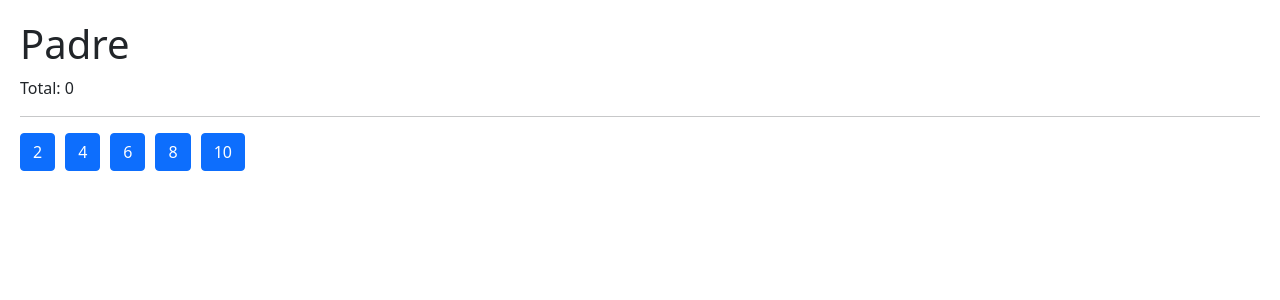
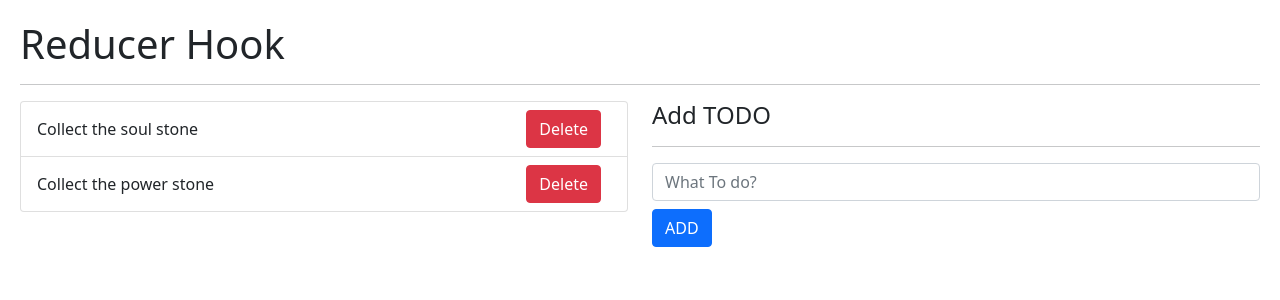
Before and after one commit to diferoca1978/React, a React (Vite) app in the folder 03-hooks-app/: page / in a window 1280 px wide. Shown: the top 300 px of the page. Built offline with nearby package versions, Linux system fonts and the light colour scheme.

Commit message:
all done till Use reducer hook without persistence the new todos in local storage

```diff
--- /dev/null
+++ b/03-hooks-app/src/07-UseReducer/TodoAdd.jsx
@@ -0,0 +1,54 @@
+import PropTypes from 'prop-types'
+import { useForm } from "../hooks/useForm"
+
+
+export const TodoAdd = ( {onNewTodo} ) => {
+
+  const {formState, onInputChange, onResetForm} = useForm({
+    description: ''
+  })
+
+  const {description} = formState
+
+  const onFormSubmit = (event) => {
+    event.preventDefault();
+
+    if (description.length <= 1)return;
+
+    const newTodo = {
+      id: new Date().getTime(),
+      description: description,
+      done: false
+    }
+
+    onNewTodo(newTodo);
+    onResetForm();
+
+  }
+
+  return (
+    <>
+      <form onSubmit={onFormSubmit}>
+              <input
+                type="text"
+                placeholder="What To do?"
+                className="form-control"
+                name="description"
+                value={ description }
+                onChange={onInputChange}
+              />
+
+              <button
+              type="submit"
+              className="btn btn-primary mt-2"
+              > ADD
+              </button>
+            </form>
+    </>
+  )
+}
+
+TodoAdd.propTypes = {
+
+  onNewTodo: PropTypes.func
+}
--- /dev/null
+++ b/03-hooks-app/src/07-UseReducer/TodoApp.jsx
@@ -0,0 +1,59 @@
+import { useReducer } from "react"
+import { todoReducerHook, TodoAdd, TodoList } from "./"
+
+
+
+
+const initialState = [
+  {
+    id: new Date().getTime(),
+    description: 'Collect the soul stone',
+    done: false
+  },
+  {
+    id: new Date().getTime() * 3,
+    description: 'Collect the power stone',
+    done: false
+  }
+]
+
+
+export const TodoApp = () => {
+
+   const [todos, dispatch] = useReducer(todoReducerHook, initialState) //! Warning: Not run the reducer, only pass it as a reference.
+
+   const handleNewTodo = ( todo ) => {
+
+    const action = {
+      type: '[TODO] add todo',
+      payload: todo
+    }
+
+    dispatch( action );
+   }
+
+
+  return (
+    <>
+
+    <h1>Reducer Hook</h1>
+    <hr />
+
+    <div className="row">
+        <div className="col">
+          <TodoList todos={ todos } />
+        </div>
+
+        <div className="col">
+            <h4>Add TODO</h4>
+            <hr />
+            <TodoAdd onNewTodo={handleNewTodo}/>
+        </div>
+    </div>
+
+
+
+
+    </>
+  )
+}
--- /dev/null
+++ b/03-hooks-app/src/07-UseReducer/TodoItem.jsx
@@ -0,0 +1,17 @@
+import PropTypes from 'prop-types'
+
+export const TodoItem = ({ todo }) => {
+
+  return (
+    <>
+     <li className="list-group-item d-flex justify-content-between align-items-center" >
+      <span>{todo.description}</span>
+      <button className="btn btn-danger"> Delete </button>
+    </li>
+    </>
+  )
+}
+
+TodoItem.propTypes = {
+  todo: PropTypes.object
+}
--- /dev/null
+++ b/03-hooks-app/src/07-UseReducer/TodoList.jsx
@@ -0,0 +1,20 @@
+import PropTypes from 'prop-types'
+import { TodoItem } from './TodoItem'
+
+export const TodoList = ({ todos = []}) => {
+  return (
+    <div>
+      <ul className="list-group">
+          {
+            todos.map( todo => (
+              <TodoItem key={todo.id} todo={todo}/>
+            ))
+          }
+        </ul>
+    </div>
+  )
+}
+
+TodoList.propTypes = {
+  todos: PropTypes.array
+}
--- /dev/null
+++ b/03-hooks-app/src/07-UseReducer/index.js
@@ -0,0 +1,4 @@
+export * from './TodoAdd'
+export * from './TodoItem';
+export * from './TodoList';
+export * from './todoReducerHook'
--- /dev/null
+++ b/03-hooks-app/src/07-UseReducer/intro-reducer.js
@@ -0,0 +1,39 @@
+
+const initialState = [{
+  id: 1,
+  todo: 'Find the soul Stone',
+  done: false
+}]
+
+// The reducer is a simple function that receive two arguments, the first is the state as a initial state and, the second is an action. //! The main fuction of a reducer is to return a new state, so we must be careful with no mutating the state.
+//! Important: Don't use the method push insert the new todo, because it always will mutate the array wich is our initial state.
+// The better way to do this is through the spread operator.
+const todoReducer = (state = initialState, action = {}) => {
+
+  if (action.type === '[TODO] addTodo') {
+     return [...state, action.payload]
+  }
+
+  return state;
+
+}
+
+
+let todos = todoReducer(); // This is our initial state.
+
+const newTodo = {
+  id:2,
+  todo: 'Find the power Stone',
+  done: false
+}
+
+// This is how display an action. The convention is building like this.
+const addTodoAction = {
+  type: '[TODO] addTodo',
+  payload: newTodo
+}
+
+
+todos = todoReducer(todos, addTodoAction);
+
+console.log(todos);
--- /dev/null
+++ b/03-hooks-app/src/07-UseReducer/todoReducerHook.js
@@ -0,0 +1,13 @@
+
+
+export const todoReducerHook = (initialState = [], action) => {
+
+  switch (action.type) {
+    case '[TODO] add todo':
+      return [...initialState, action.payload ]
+
+    default:
+      return initialState;
+  }
+
+}
--- a/03-hooks-app/src/main.jsx
+++ b/03-hooks-app/src/main.jsx
@@ -1,4 +1,4 @@
-//import React from 'react'
+import React from 'react'
 import ReactDOM from 'react-dom/client'
 //import { HookApp } from './HookApp';
 //import { CounterApp } from './01-useState/CounterApp';
@@ -10,15 +10,19 @@
 //import { MemorizeReactMethod } from './05-memos/MemoReactMethod';
 //import { MemoHook } from './05-memos/MemoHook';
 //import { CallbackHook } from './05-memos/CallbackHook';
-import { Padre } from './06-tarea-memo/Padre';
+//import { Padre } from './06-tarea-memo/Padre';
+//import './07-UseReducer/intro-reducer'
+import { TodoApp } from './07-UseReducer/TodoApp';
 
 import './index.css';
 
 
 
 
+
+
 ReactDOM.createRoot(document.getElementById('root')).render(
   // <React.StrictMode>
-    <Padre />
+    <TodoApp />
   // </React.StrictMode>,
 )
```
